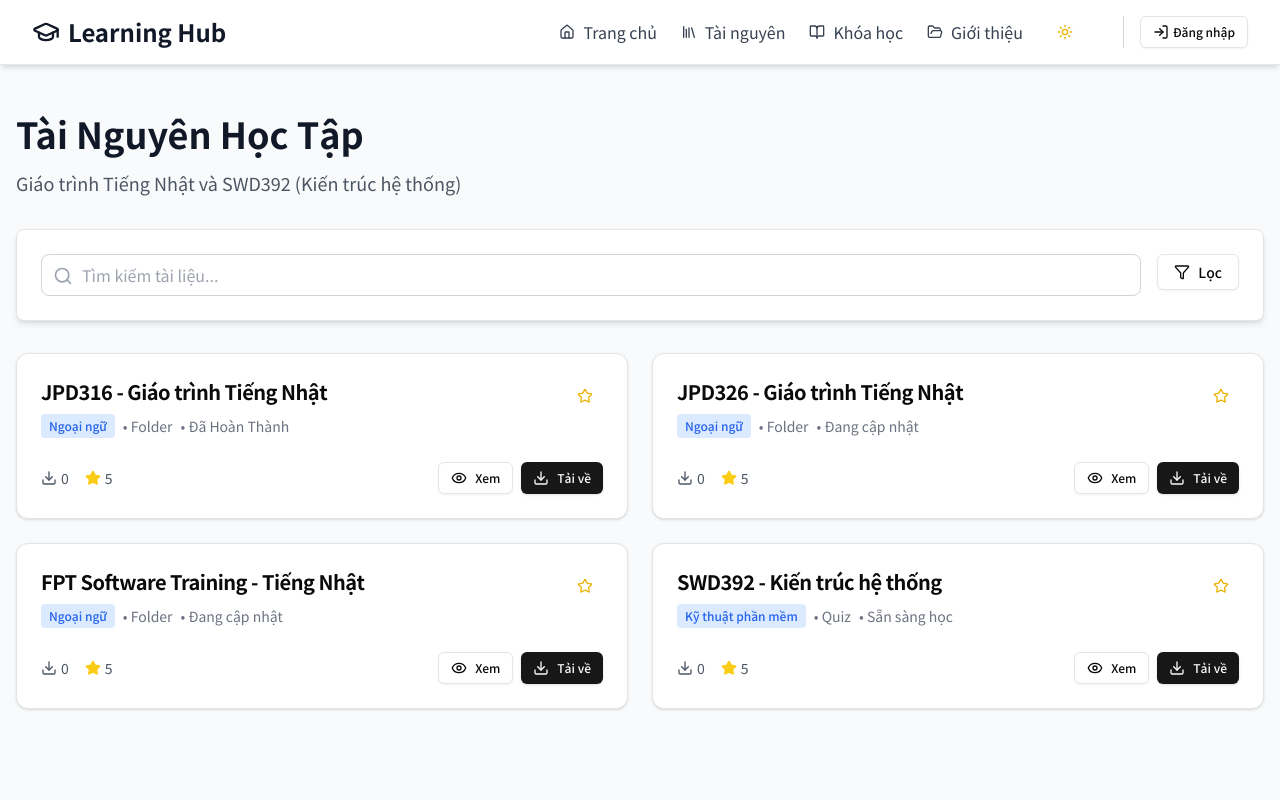
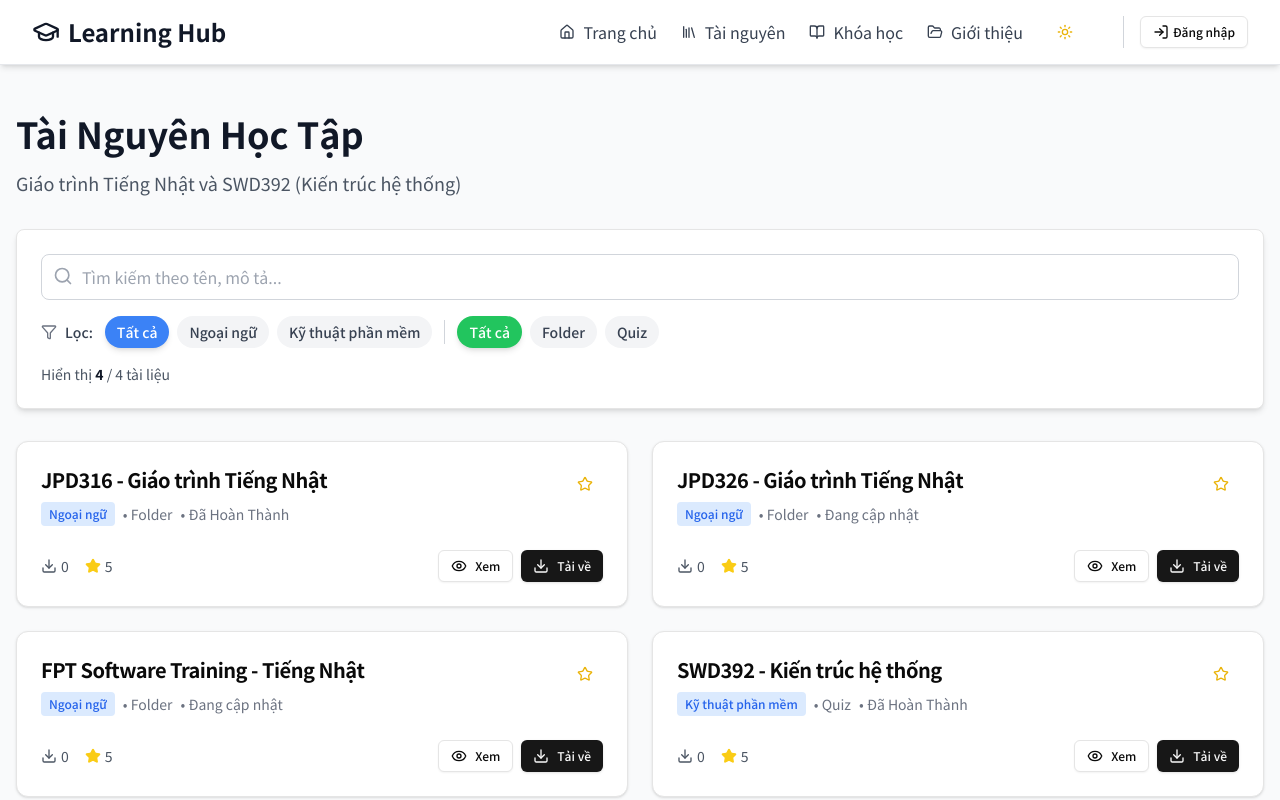
Before and after one commit to Vietnhb/learning-hub, a Next.js app: page /resources in a window 1280 px wide. Shown: the top 800 px of the page. Built offline with nearby package versions, Linux system fonts and the light colour scheme; no server answers.

Commit message:
feat(page.tsx): enhance resource filtering with search and category options

```diff
--- a/app/resources/SWD392/page.tsx
+++ b/app/resources/SWD392/page.tsx
@@ -4,8 +4,10 @@ import { useMemo, useState } from "react";
 import { motion } from "framer-motion";
 import {
   ArrowLeft,
+  BookOpen,
   Building2,
   CheckCircle2,
+  ClipboardCheck,
   Layers,
   Network,
   RefreshCw,
@@ -65,6 +67,7 @@ function detectTopic(question: string): string {
 
 export default function SWD392Page() {
   const { user, loading } = useAuth();
+  const [mode, setMode] = useState<"review" | "quiz">("review");
   const [currentIndex, setCurrentIndex] = useState(0);
   const [selectedAnswers, setSelectedAnswers] = useState<Record<number, string>>(
     {},
@@ -160,6 +163,13 @@ export default function SWD392Page() {
     setCurrentIndex(0);
   };
 
+  const handleStartQuiz = () => {
+    setMode("quiz");
+    setSelectedAnswers({});
+    setSubmitted(false);
+    setCurrentIndex(0);
+  };
+
   return (
     <div className="min-h-screen bg-gradient-to-br from-slate-950 via-slate-900 to-cyan-950 py-10 px-4">
       <div className="max-w-7xl mx-auto">
@@ -229,9 +239,42 @@ export default function SWD392Page() {
         <div className="grid grid-cols-1 lg:grid-cols-3 gap-6">
           <div className="lg:col-span-2 space-y-6">
             <Card className="border-slate-700 bg-slate-900/70 text-slate-100">
+              <CardContent className="pt-6">
+                <div className="flex flex-wrap gap-3">
+                  <Button
+                    variant="outline"
+                    onClick={() => setMode("review")}
+                    className={
+                      mode === "review"
+                        ? "border-cyan-400 bg-cyan-900/40 text-cyan-100 hover:bg-cyan-900/60"
+                        : "border-slate-700 bg-slate-900 text-slate-200 hover:bg-slate-800"
+                    }
+                  >
+                    <BookOpen className="w-4 h-4 mr-2" />
+                    Ôn tập trước
+                  </Button>
+                  <Button
+                    variant="outline"
+                    onClick={() => setMode("quiz")}
+                    className={
+                      mode === "quiz"
+                        ? "border-cyan-400 bg-cyan-900/40 text-cyan-100 hover:bg-cyan-900/60"
+                        : "border-slate-700 bg-slate-900 text-slate-200 hover:bg-slate-800"
+                    }
+                  >
+                    <ClipboardCheck className="w-4 h-4 mr-2" />
+                    Làm quiz
+                  </Button>
+                </div>
+              </CardContent>
+            </Card>
+
+            <Card className="border-slate-700 bg-slate-900/70 text-slate-100">
               <CardHeader>
                 <CardTitle className="text-xl">
-                  Câu {currentIndex + 1}/{totalQuestions}
+                  {mode === "review"
+                    ? `Ôn tập câu ${currentIndex + 1}/${totalQuestions}`
+                    : `Câu ${currentIndex + 1}/${totalQuestions}`}
                 </CardTitle>
                 <CardDescription className="text-slate-300">
                   Chủ đề: {currentQuestion.topic}
@@ -249,7 +292,12 @@ export default function SWD392Page() {
                     const isWrongSelected =
                       submitted && isSelected && !isCorrect;
 
-                    const choiceClass = submitted
+                    const choiceClass =
+                      mode === "review"
+                        ? isCorrect
+                          ? "border-emerald-500 bg-emerald-900/40 text-emerald-100"
+                          : "border-slate-700 bg-slate-900 text-slate-300"
+                        : submitted
                           ? isCorrect
                             ? "border-emerald-500 bg-emerald-900/40 text-emerald-100"
                             : isWrongSelected
@@ -263,7 +311,11 @@ export default function SWD392Page() {
                       <button
                         type="button"
                         key={choice.id}
-                        onClick={() => handleSelectAnswer(choice.id)}
+                        onClick={() => {
+                          if (mode === "quiz") {
+                            handleSelectAnswer(choice.id);
+                          }
+                        }}
                         className={`w-full text-left rounded-xl border p-4 transition ${choiceClass}`}
                       >
                         <div className="flex items-start gap-3">
@@ -275,7 +327,22 @@ export default function SWD392Page() {
                   })}
                 </div>
 
-                {submitted && (
+                {mode === "review" && (
+                  <div className="rounded-lg border border-emerald-700/60 bg-emerald-950/30 p-4">
+                    <p className="text-sm text-emerald-200">
+                      Đáp án đúng:{" "}
+                      <span className="font-bold">
+                        {currentQuestion.correctChoiceId}
+                      </span>
+                    </p>
+                    <p className="text-xs text-emerald-300/90 mt-1">
+                      Gợi ý: đọc kỹ khái niệm chính trong câu rồi đối chiếu các lựa
+                      chọn gần nghĩa.
+                    </p>
+                  </div>
+                )}
+
+                {mode === "quiz" && submitted && (
                   <div className="rounded-lg border border-slate-700 bg-slate-950/50 p-4">
                     <p className="text-sm text-slate-300">
                       Đáp án đúng:{" "}
@@ -309,7 +376,14 @@ export default function SWD392Page() {
                   >
                     Câu tiếp
                   </Button>
-                  {!submitted ? (
+                  {mode === "review" ? (
+                    <Button
+                      onClick={handleStartQuiz}
+                      className="bg-gradient-to-r from-cyan-500 to-blue-500 text-white"
+                    >
+                      Bắt đầu làm quiz
+                    </Button>
+                  ) : !submitted ? (
                     <Button
                       onClick={() => setSubmitted(true)}
                       disabled={answeredCount === 0}
@@ -345,9 +419,11 @@ export default function SWD392Page() {
                   />
                 </div>
                 <p className="text-sm text-slate-300">
-                  Đã làm {answeredCount}/{totalQuestions} câu ({progress}%)
+                  {mode === "review"
+                    ? `Đang ôn câu ${currentIndex + 1}/${totalQuestions}`
+                    : `Đã làm ${answeredCount}/${totalQuestions} câu (${progress}%)`}
                 </p>
-                {submitted && (
+                {mode === "quiz" && submitted && (
                   <div className="rounded-lg border border-slate-700 bg-slate-950/50 p-3">
                     <p className="font-semibold text-slate-100">
                       Kết quả: {score}/{totalQuestions}
@@ -392,19 +468,25 @@ export default function SWD392Page() {
                 <CardTitle>Đánh giá nhanh</CardTitle>
               </CardHeader>
               <CardContent className="space-y-2 text-sm">
-                {!submitted && (
+                {mode === "review" && (
+                  <p className="text-slate-300">
+                    Đây là chế độ ôn tập. Mỗi câu sẽ hiển thị đáp án đúng để bạn
+                    nắm chắc lý thuyết trước khi làm bài.
+                  </p>
+                )}
+                {mode === "quiz" && !submitted && (
                   <p className="text-slate-300">
                     Hoàn thành quiz để nhận được gợi ý ôn tập theo từng nhóm kiến
                     thức kiến trúc hệ thống.
                   </p>
                 )}
-                {submitted && score / totalQuestions >= 0.8 && (
+                {mode === "quiz" && submitted && score / totalQuestions >= 0.8 && (
                   <p className="flex items-center gap-2 text-emerald-300">
                     <CheckCircle2 className="w-4 h-4" />
                     Nhanh và chắc. Bạn đã nắm khá vững nền tảng kiến trúc.
                   </p>
                 )}
-                {submitted && score / totalQuestions < 0.8 && (
+                {mode === "quiz" && submitted && score / totalQuestions < 0.8 && (
                   <p className="flex items-center gap-2 text-amber-300">
                     <XCircle className="w-4 h-4" />
                     Nên ôn lại nhóm UML, design strategy và PIM/PSM để tối ưu tư
--- a/app/resources/page.tsx
+++ b/app/resources/page.tsx
@@ -1,7 +1,7 @@
 "use client";
 
 import { motion } from "framer-motion";
-import { Search, Filter, Download, Eye, Star } from "lucide-react";
+import { Search, Filter, Download, Eye, Star, X } from "lucide-react";
 import { Button } from "@/components/ui/button";
 import Link from "next/link";
 import {
@@ -11,8 +11,13 @@ import {
   CardHeader,
   CardTitle,
 } from "@/components/ui/card";
+import { useState, useMemo } from "react";
 
 export default function ResourcesPage() {
+  const [searchQuery, setSearchQuery] = useState("");
+  const [selectedCategory, setSelectedCategory] = useState<string>("all");
+  const [selectedType, setSelectedType] = useState<string>("all");
+
   const resources = [
     {
       id: 1,
@@ -52,7 +57,7 @@ export default function ResourcesPage() {
       title: "SWD392 - Kiến trúc hệ thống",
       category: "Kỹ thuật phần mềm",
       type: "Quiz",
-      size: "Sẵn sàng học",
+      size: "Đã Hoàn Thành",
       downloads: 0,
       rating: 5.0,
       description:
@@ -60,6 +65,39 @@ export default function ResourcesPage() {
       link: "/resources/SWD392",
     },
   ];
+
+  // Get unique categories and types
+  const categories = useMemo(() => {
+    const cats = Array.from(new Set(resources.map(r => r.category)));
+    return ["all", ...cats];
+  }, []);
+
+  const types = useMemo(() => {
+    const typeList = Array.from(new Set(resources.map(r => r.type)));
+    return ["all", ...typeList];
+  }, []);
+
+  // Filter resources based on search and filters
+  const filteredResources = useMemo(() => {
+    return resources.filter(resource => {
+      const matchesSearch = searchQuery === "" ||
+        resource.title.toLowerCase().includes(searchQuery.toLowerCase()) ||
+        resource.description.toLowerCase().includes(searchQuery.toLowerCase());
+
+      const matchesCategory = selectedCategory === "all" || resource.category === selectedCategory;
+      const matchesType = selectedType === "all" || resource.type === selectedType;
+
+      return matchesSearch && matchesCategory && matchesType;
+    });
+  }, [searchQuery, selectedCategory, selectedType]);
+
+  const clearFilters = () => {
+    setSearchQuery("");
+    setSelectedCategory("all");
+    setSelectedType("all");
+  };
+
+  const hasActiveFilters = searchQuery !== "" || selectedCategory !== "all" || selectedType !== "all";
 
   return (
     <div className="min-h-screen bg-gray-50 dark:bg-gray-900 py-12 px-4">
@@ -85,27 +123,114 @@ export default function ResourcesPage() {
           transition={{ delay: 0.1 }}
           className="bg-white dark:bg-gray-800 rounded-lg shadow-md p-6 mb-8 border dark:border-gray-700"
         >
+          <div className="space-y-4">
+            {/* Search Bar */}
             <div className="flex gap-4 flex-wrap">
               <div className="flex-1 min-w-[300px]">
                 <div className="relative">
                   <Search className="absolute left-3 top-3 w-5 h-5 text-gray-400" />
                   <input
                     type="text"
-                  placeholder="Tìm kiếm tài liệu..."
-                  className="w-full pl-10 pr-4 py-2 border border-gray-300 dark:border-gray-600 rounded-lg focus:ring-2 focus:ring-blue-500 focus:border-transparent bg-white dark:bg-gray-700 text-gray-900 dark:text-white"
+                    placeholder="Tìm kiếm theo tên, mô tả..."
+                    value={searchQuery}
+                    onChange={(e) => setSearchQuery(e.target.value)}
+                    className="w-full pl-10 pr-10 py-2.5 border border-gray-300 dark:border-gray-600 rounded-lg focus:ring-2 focus:ring-blue-500 focus:border-transparent bg-white dark:bg-gray-700 text-gray-900 dark:text-white transition-all"
                   />
+                  {searchQuery && (
+                    <button
+                      onClick={() => setSearchQuery("")}
+                      className="absolute right-3 top-3 text-gray-400 hover:text-gray-600 dark:hover:text-gray-300"
+                    >
+                      <X className="w-5 h-5" />
+                    </button>
+                  )}
                 </div>
               </div>
-            <Button variant="outline" className="gap-2">
-              <Filter className="w-4 h-4" />
-              Lọc
+            </div>
+
+            {/* Filter Tags */}
+            <div className="flex gap-3 flex-wrap items-center">
+              <div className="flex items-center gap-2">
+                <Filter className="w-4 h-4 text-gray-500" />
+                <span className="text-sm font-medium text-gray-700 dark:text-gray-300">Lọc:</span>
+              </div>
+
+              {/* Category Filter */}
+              <div className="flex gap-2">
+                {categories.map(cat => (
+                  <button
+                    key={cat}
+                    onClick={() => setSelectedCategory(cat)}
+                    className={`px-3 py-1.5 rounded-full text-sm font-medium transition-all ${
+                      selectedCategory === cat
+                        ? "bg-blue-500 text-white shadow-md"
+                        : "bg-gray-100 dark:bg-gray-700 text-gray-700 dark:text-gray-300 hover:bg-gray-200 dark:hover:bg-gray-600"
+                    }`}
+                  >
+                    {cat === "all" ? "Tất cả" : cat}
+                  </button>
+                ))}
+              </div>
+
+              <div className="h-6 w-px bg-gray-300 dark:bg-gray-600" />
+
+              {/* Type Filter */}
+              <div className="flex gap-2">
+                {types.map(type => (
+                  <button
+                    key={type}
+                    onClick={() => setSelectedType(type)}
+                    className={`px-3 py-1.5 rounded-full text-sm font-medium transition-all ${
+                      selectedType === type
+                        ? "bg-green-500 text-white shadow-md"
+                        : "bg-gray-100 dark:bg-gray-700 text-gray-700 dark:text-gray-300 hover:bg-gray-200 dark:hover:bg-gray-600"
+                    }`}
+                  >
+                    {type === "all" ? "Tất cả" : type}
+                  </button>
+                ))}
+              </div>
+
+              {/* Clear Filters Button */}
+              {hasActiveFilters && (
+                <Button
+                  variant="ghost"
+                  size="sm"
+                  onClick={clearFilters}
+                  className="ml-auto gap-2 text-gray-600 dark:text-gray-400 hover:text-gray-900 dark:hover:text-white"
+                >
+                  <X className="w-4 h-4" />
+                  Xóa bộ lọc
                 </Button>
+              )}
+            </div>
+
+            {/* Results Count */}
+            <div className="text-sm text-gray-600 dark:text-gray-400">
+              Hiển thị <span className="font-semibold text-gray-900 dark:text-white">{filteredResources.length}</span> / {resources.length} tài liệu
+            </div>
           </div>
         </motion.div>
 
         {/* Resources Grid */}
+        {filteredResources.length === 0 ? (
+          <motion.div
+            initial={{ opacity: 0 }}
+            animate={{ opacity: 1 }}
+            className="text-center py-16"
+          >
+            <div className="text-gray-400 dark:text-gray-500 mb-4">
+              <Search className="w-16 h-16 mx-auto mb-4 opacity-50" />
+              <p className="text-lg font-medium">Không tìm thấy tài liệu nào</p>
+              <p className="text-sm mt-2">Thử thay đổi từ khóa hoặc bộ lọc</p>
+            </div>
+            <Button variant="outline" onClick={clearFilters} className="mt-4">
+              Xóa tất cả bộ lọc
+            </Button>
+          </motion.div>
+        ) : (
           <div className="grid grid-cols-1 md:grid-cols-2 gap-6">
-          {resources.map((resource, index) => (
+            {filteredResources.map((resource, index) => (
             <motion.div
               key={resource.id}
               initial={{ y: 50, opacity: 0 }}
@@ -168,6 +293,7 @@ export default function ResourcesPage() {
             </motion.div>
             ))}
           </div>
+        )}
       </div>
     </div>
   );
```
Lines whose indentation alone changed are shown as unchanged.
